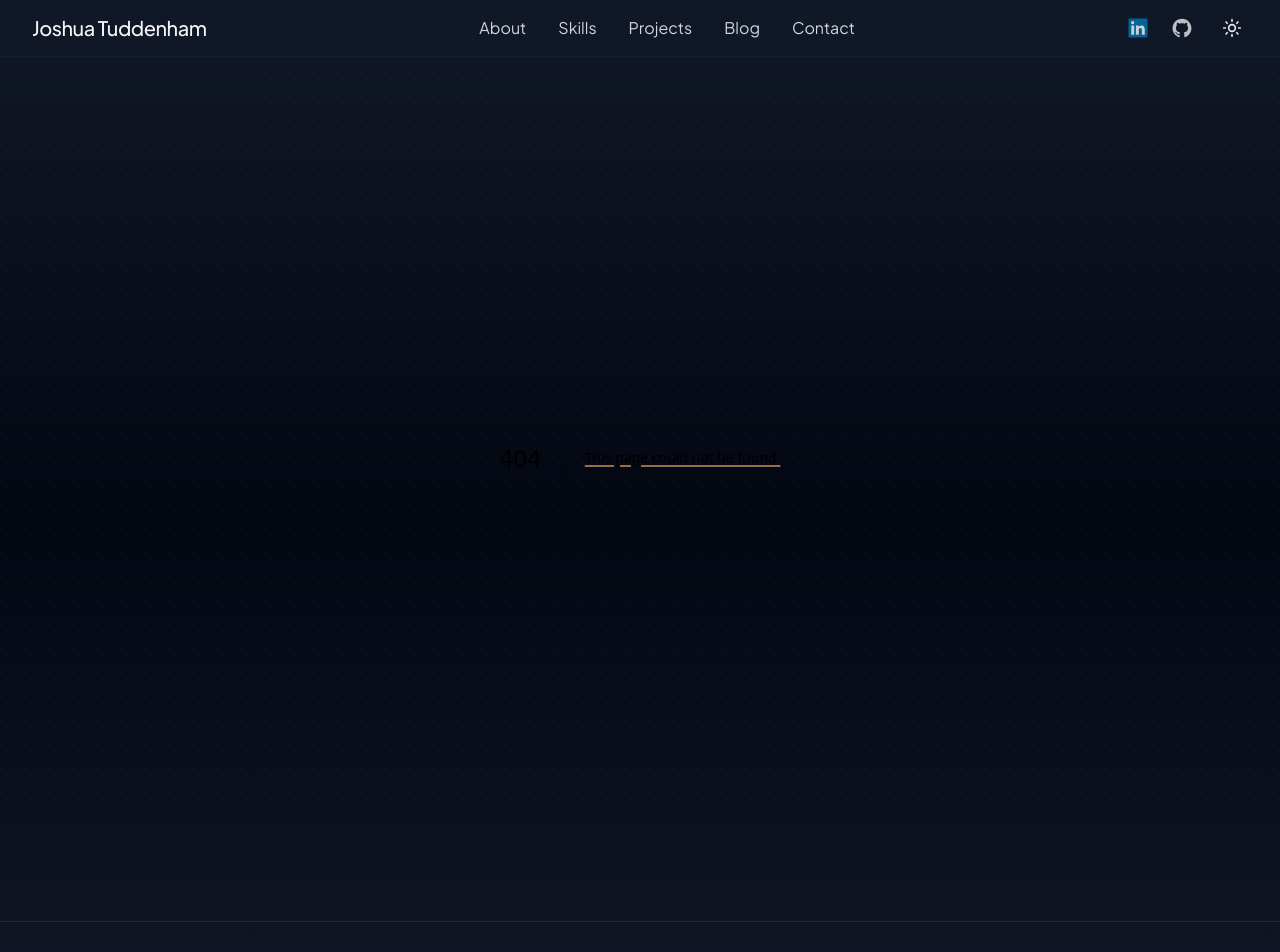
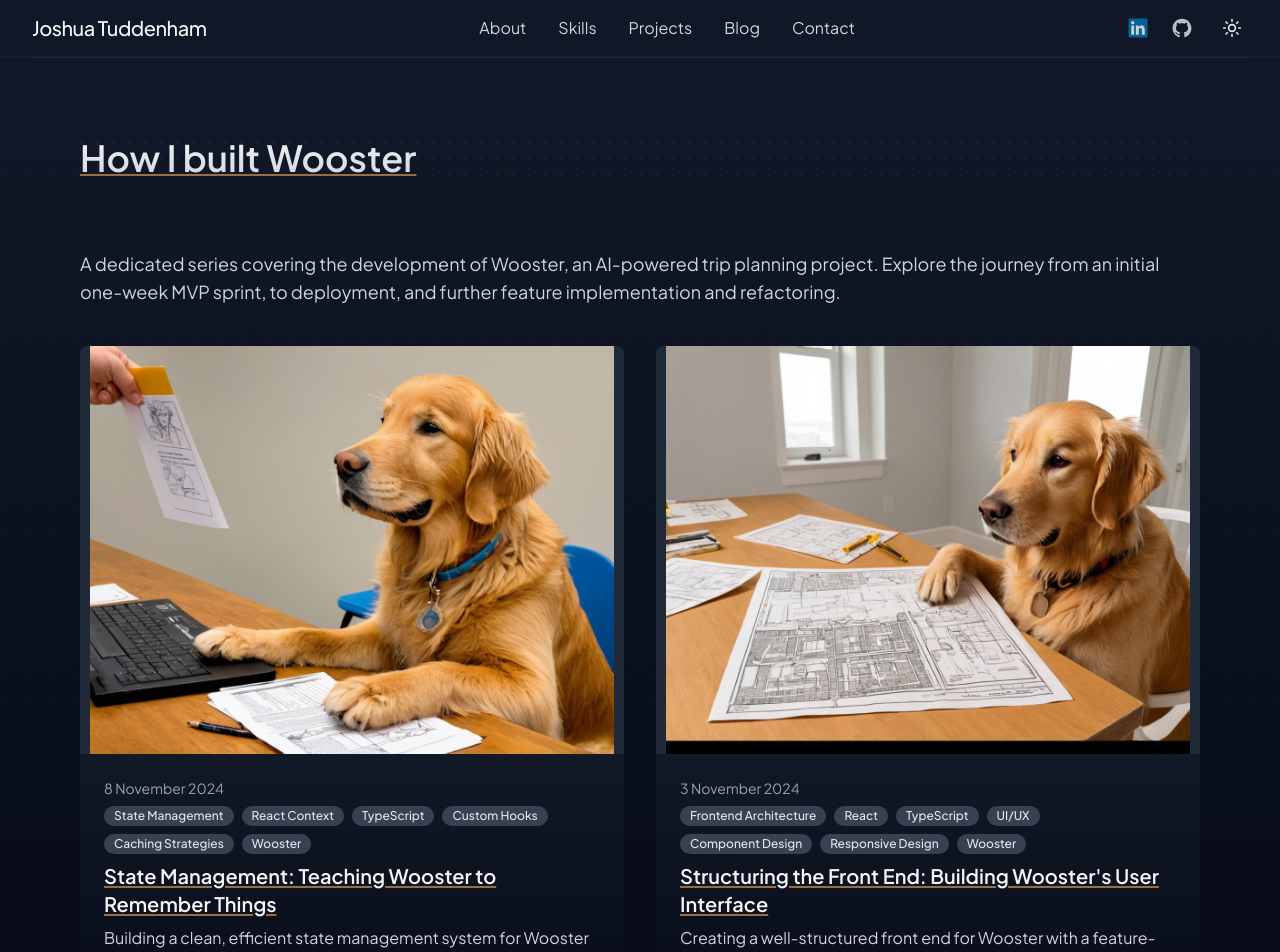
Before and after one commit to joshuaisaact/portfolio-next, a Next.js app: page /blog/wooster-series in a window 1280 px wide. Before the commit this address had no page. Shown: the top 952 px of the page. Built offline with nearby package versions, Linux system fonts and the light colour scheme.

Commit message:
feat: added wooster-series page

```diff
--- a/app/blog/posts.ts
+++ b/app/blog/posts.ts
@@ -13,6 +13,7 @@ export const posts = [
         "TypeScript",
         "Custom Hooks",
         "Caching Strategies",
+        "Wooster",
       ],
     },
   },
@@ -31,6 +32,7 @@ export const posts = [
         "UI/UX",
         "Component Design",
         "Responsive Design",
+        "Wooster",
       ],
     },
   },
@@ -42,7 +44,14 @@ export const posts = [
       featured_image: "/images/blog/wooster/wooster-plumbing.webp",
       excerpt:
         "From MVC architecture to endpoint design: Building a scalable Express backend that even a golden retriever could understand.",
-      tags: ["Express", "TypeScript", "MVC", "API Design", "Backend"],
+      tags: [
+        "Express",
+        "TypeScript",
+        "MVC",
+        "API Design",
+        "Backend",
+        "Wooster",
+      ],
     },
   },
   {
@@ -60,6 +69,7 @@ export const posts = [
         "PostgreSQL",
         "TypeScript",
         "AI",
+        "Wooster",
       ],
     },
   },
@@ -71,7 +81,15 @@ export const posts = [
       featured_image: "/images/blog/wooster/wooster-server.png",
       excerpt:
         "Teaching an AI dog new tricks: database design, Express endpoints, and why I'm probably overthinking this.",
-      tags: ["React", "Typescript", "Express", "Supabase", "AI", "LLM"],
+      tags: [
+        "React",
+        "Typescript",
+        "Express",
+        "Supabase",
+        "AI",
+        "LLM",
+        "Wooster",
+      ],
     },
   },
   {
@@ -82,7 +100,15 @@ export const posts = [
       featured_image: "/images/blog/wooster/hero-image.png",
       excerpt:
         "Building a full-stack AI trip planner in one week - featuring a golden retriever named Wooster",
-      tags: ["React", "Typescript", "Express", "Supabase", "AI", "LLM"],
+      tags: [
+        "React",
+        "Typescript",
+        "Express",
+        "Supabase",
+        "AI",
+        "LLM",
+        "Wooster",
+      ],
     },
   },
   {
--- a/app/blog/wooster-part-1/page.mdx
+++ b/app/blog/wooster-part-1/page.mdx
@@ -6,7 +6,7 @@ export const metadata = {
   featured_image: "/images/blog/wooster/hero-image.png",
   excerpt:
     "What happens when you combine artificial intelligence, a golden retriever, and absolutely no time management skills? This, apparently.",
-  tags: ["React", "Express", "Supabase", "AI", "LLM"],
+  tags: ["React", "Express", "Supabase", "AI", "LLM", "Wooster"],
 };
 
 <BlogHeader {...metadata} />
--- a/app/blog/wooster-part-2/page.mdx
+++ b/app/blog/wooster-part-2/page.mdx
@@ -6,7 +6,7 @@ export const metadata = {
   featured_image: "/images/blog/wooster/wooster-server.png",
   excerpt:
     "Teaching an AI dog new tricks: database design, Express endpoints, and why I'm probably overthinking this.",
-  tags: ["Express", "Supabase", "PostgreSQL", "Backend"],
+  tags: ["Express", "Supabase", "PostgreSQL", "Backend", "Wooster"],
 };
 
 <BlogHeader {...metadata} />
--- a/app/blog/wooster-part-3/page.mdx
+++ b/app/blog/wooster-part-3/page.mdx
@@ -6,7 +6,15 @@ export const metadata = {
   featured_image: "/images/blog/wooster/wooster-coding.webp",
   excerpt:
     "Integrating Google's Gemini API to give Wooster its personality: prompt engineering, response parsing, and teaching an AI to think like a golden retriever.",
-  tags: ["Gemini API", "Express", "Supabase", "PostgreSQL", "TypeScript", "AI"],
+  tags: [
+    "Gemini API",
+    "Express",
+    "Supabase",
+    "PostgreSQL",
+    "TypeScript",
+    "AI",
+    "Wooster",
+  ],
 };
 
 <BlogHeader {...metadata} />
--- a/app/blog/wooster-part-4/page.mdx
+++ b/app/blog/wooster-part-4/page.mdx
@@ -6,7 +6,7 @@ export const metadata = {
   featured_image: "/images/blog/wooster/wooster-plumbing.webp",
   excerpt:
     "From MVC architecture to endpoint design: Building a scalable Express backend that even a golden retriever could understand.",
-  tags: ["Express", "TypeScript", "MVC", "API Design", "Backend"],
+  tags: ["Express", "TypeScript", "MVC", "API Design", "Backend", "Wooster"],
 };
 
 <BlogHeader {...metadata} />
--- a/app/blog/wooster-part-6/page.mdx
+++ b/app/blog/wooster-part-6/page.mdx
@@ -24,9 +24,9 @@ Before diving into Wooster's state management, I should share a story about how
 
 Ultimately, to improve it I had to map out the entire app, and all the existing pieces of state, and that let me combine them into a single useReducer pattern. But the numbers tell the story:
 
-30 state variables consolidated into 9
-12 useEffect hooks eliminated
-Countless bugs from state synchronization fixed
+- 30 state variables consolidated into 9
+- 12 useEffect hooks eliminated
+- Countless bugs from state synchronization fixed
 
 That experience taught me that fewer, well-structured state updates are better than many small ones, and that useEffect is often a sign that there might be a better way.
 
--- /dev/null
+++ b/app/blog/wooster-series/page.tsx
@@ -0,0 +1,49 @@
+import { posts } from "../posts";
+import { Section } from "../../components/ui/Section";
+import { BlogCard } from "../../components/ui/cards/BlogCard";
+import { Metadata } from "next";
+
+export const metadata: Metadata = {
+  title: "Wooster Series | My Blog",
+  description:
+    "A series of blog posts documenting the creation of Wooster, an AI-powered project.",
+};
+
+export default function WoosterSeriesPage() {
+  // Filter posts related to Wooster
+  const woosterPosts = posts.filter(
+    (post) =>
+      post.metadata.title.toLowerCase().includes("wooster") ||
+      post.metadata.tags.includes("Wooster"),
+  );
+
+  return (
+    <div className="min-h-screen bg-gradient-to-b from-gray-50 via-white to-gray-50/80 dark:from-gray-900 dark:via-gray-950 dark:to-gray-900">
+      <main className="relative z-10 mx-auto max-w-7xl px-2 sm:px-4 lg:px-8">
+        <Section id="wooster-series" title="How I built Wooster">
+          <p className="text-lg text-gray-700 dark:text-gray-300 py-10">
+            A dedicated series covering the development of Wooster, an
+            AI-powered trip planning project. Explore the journey from an
+            initial one-week MVP sprint, to deployment, and further feature
+            implementation and refactoring.
+          </p>
+
+          <div
+            className="grid grid-cols-1 md:grid-cols-2 gap-4 sm:gap-6 lg:gap-8 px-2 sm:px-0"
+            role="list"
+            aria-label="Wooster Series"
+          >
+            {woosterPosts.map((post) => (
+              <BlogCard
+                key={post.slug}
+                slug={post.slug}
+                role="listitem"
+                metadata={post.metadata}
+              />
+            ))}
+          </div>
+        </Section>
+      </main>
+    </div>
+  );
+}
--- a/package.json
+++ b/package.json
@@ -17,7 +17,7 @@
     "@next/mdx": "^15.0.3",
     "@tanstack/react-query": "^5.59.16",
     "lucide-react": "^0.453.0",
-    "next": "15.0.1",
+    "next": "^15.0.3",
     "next-mdx-remote": "^5.0.0",
     "next-themes": "^0.3.0",
     "react": "^18.2.0",
```
Also changed, not shown: 1 other file (tests, documents, lock files or other folders).
